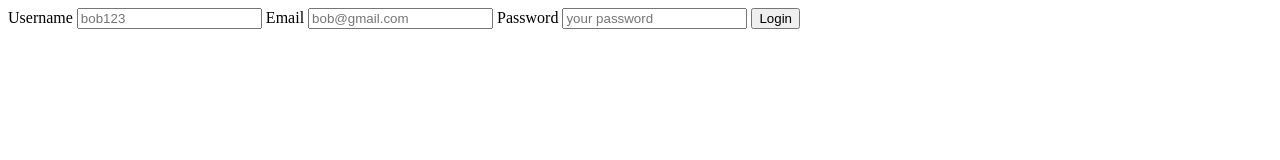
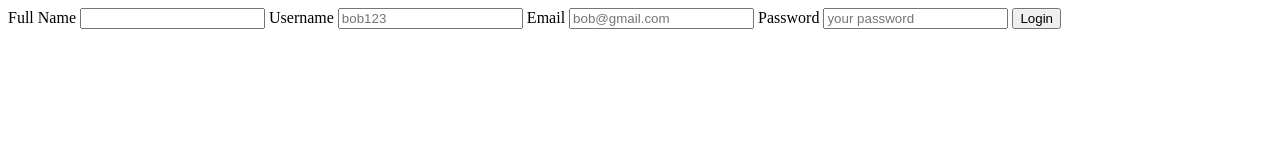
Before and after one commit to lthsz/git-test, a plain HTML site: page index.html in a window 1280 px wide. Drawn offline with Linux system fonts and the light colour scheme.

Commit message:
full-name was added

```diff
--- a/index.html
+++ b/index.html
@@ -8,6 +8,8 @@
 
 <body>
     <form action="/login">
+        <label for="username">Full Name</label>
+        <input type="text" id="username" name="username" placeholder="" required />
         <label for="username">Username</label>
         <input type="text" id="username" name="username" placeholder="bob123" required />
         <label for="email">Email</label>
```
